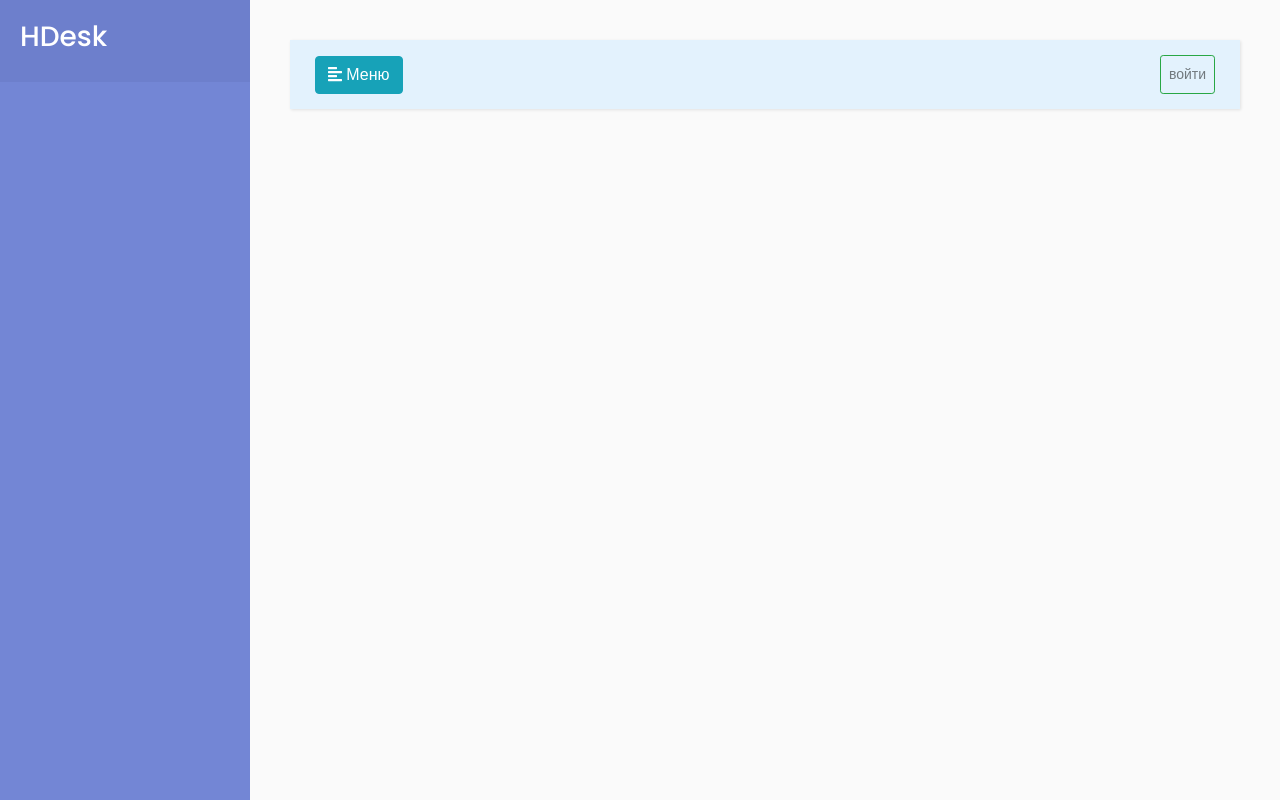
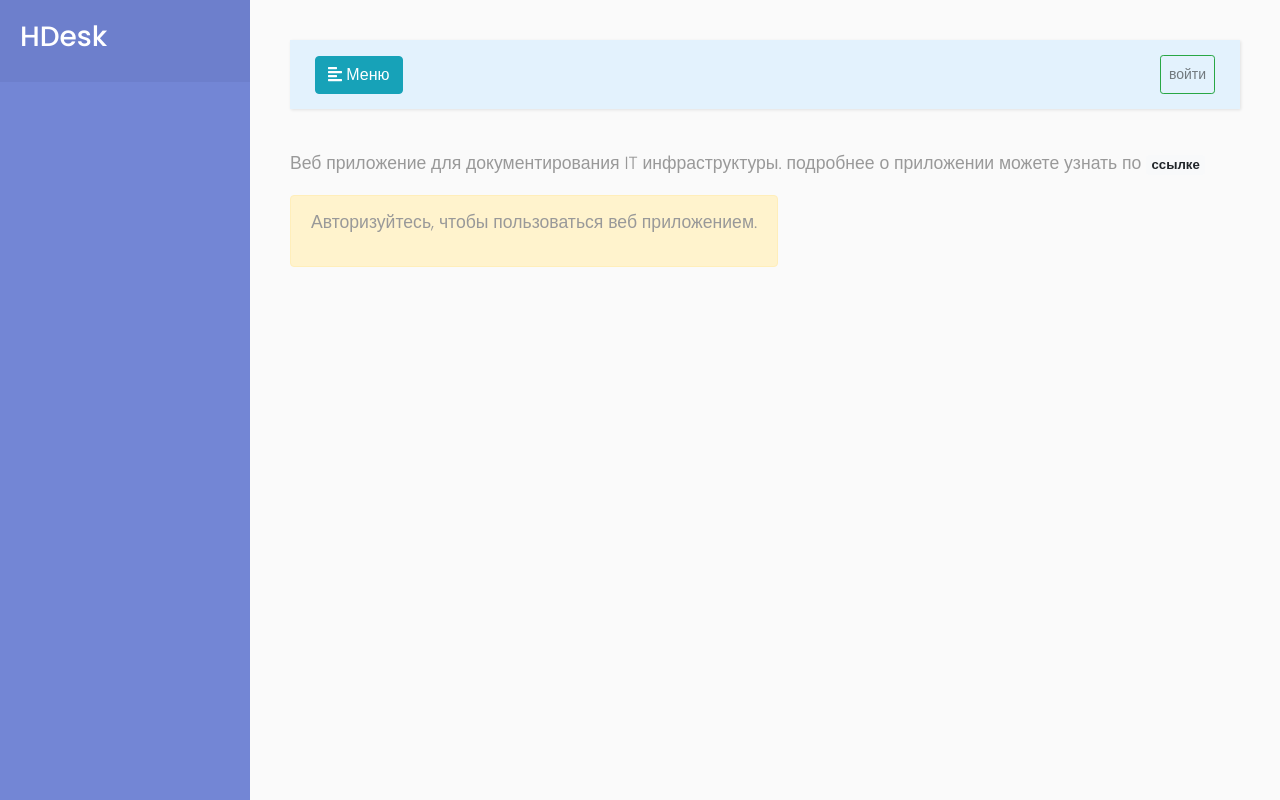
Before and after one commit to Ravillatypov/hdesk, a Django app: page / in a window 1280 px wide. Run offline with Django 3.2, Linux system fonts and the light colour scheme; data that the repository does not hold is empty; some libraries are stand-ins or nearby versions.

Commit message:
добавил информацию на первую страницу

```diff
--- a/article/templates/index.html
+++ b/article/templates/index.html
@@ -3,4 +3,20 @@
 HelpDesk| Документация
 {% endblock %}
 {% block content %}
+<div class="container">
+    <div class="row">
+        <div class="d-flex justify-content-center" role="article">
+            <p>
+                Веб приложение для документирования IT инфраструктуры.
+                подробнее о приложении можете узнать по
+                <a class="badge badge-light" href="https://github.com/Ravillatypov/hdesk">ссылке</a>
+            </p>
+        </div>
+    </div>
+    <div class="row">
+        <div class="alert alert-warning d-flex justify-content-center" role="alert">
+            <p>Авторизуйтесь, чтобы пользоваться веб приложением.</p>
+        </div>
+    </div>
+</div>
 {% endblock %}
```
